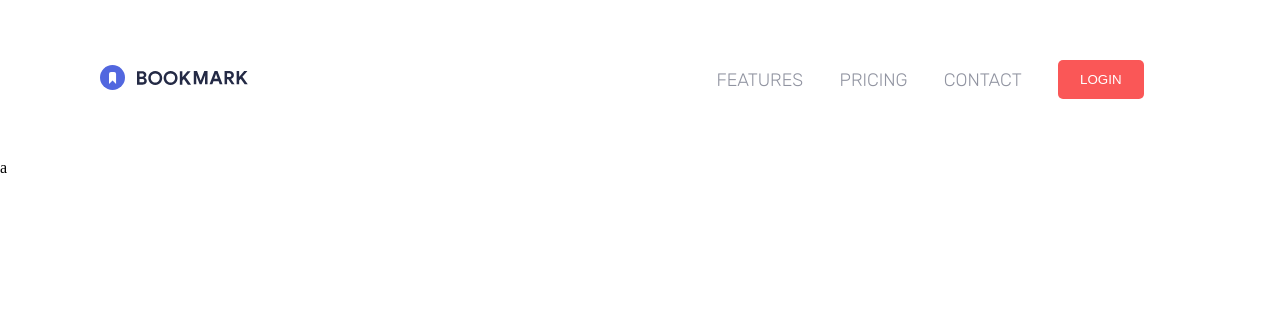
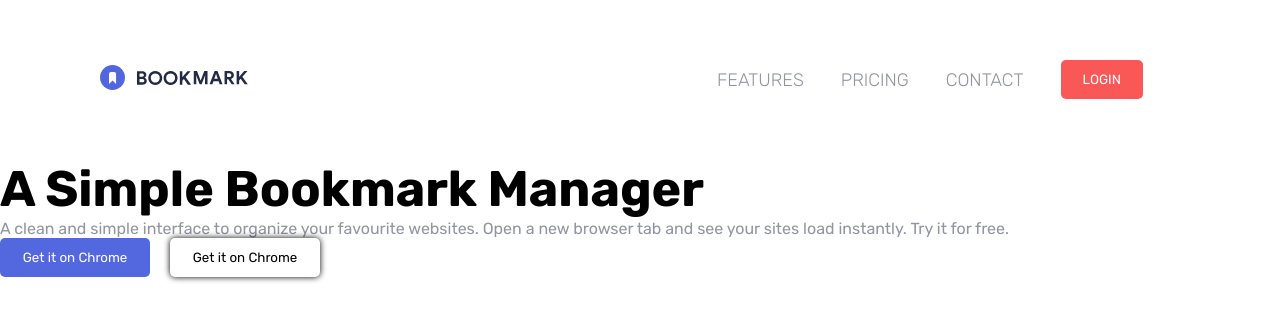
Before and after one commit to breguenice3/bookmark-landing-page, a React (Create React App) app: page / in a window 1280 px wide. Shown: the top 320 px of the page. Built offline with nearby package versions, Linux system fonts and the light colour scheme.

Commit message:
iniciando estilização da primeira section

```diff
--- a/src/app.css
+++ b/src/app.css
@@ -4,4 +4,5 @@
     margin: 0px;
     padding: 0px;
     box-sizing: border-box;
+    font-family: "Rubik", sans-serif;
 }
--- /dev/null
+++ b/src/components/header/header.tsx
@@ -0,0 +1,66 @@
+import styled from "styled-components"
+
+export default function Header() {
+    return (
+        <HeaderStyle>
+            <LogoBookmark />
+
+            <div>
+                <ul>
+                    <li>FEATURES</li>
+                    <li>PRICING</li>
+                    <li>CONTACT</li>
+                    <button>LOGIN</button>
+                </ul>
+            </div>
+        </HeaderStyle>
+    )
+}
+
+const LogoBookmark = styled.div`
+    width: 300px;
+    height: 30px;
+    background-image: url('../../images/logo-bookmark.svg');
+    background-repeat: no-repeat;
+    `
+const HeaderStyle = styled.header`
+        width: 100vw;
+        display: flex;
+        justify-content: space-between;
+        align-items: center;
+        padding: 60px 100px;
+
+        &   ul{
+            display: flex;
+            justify-content: space-evenly;
+            width: 500px;
+            list-style: none;
+            font-weight: 300;
+            color: hsl(229, 8%, 60%);
+            font-size: 18px;
+            align-items: center;
+
+            & li{
+                cursor: pointer;
+            }
+
+            & li:hover{
+                color: hsl(0, 94%, 66%);
+            }
+
+            & button{
+                background-color: hsl(0, 94%, 66%);
+                padding: 10px 20px;
+                border-radius: 5px;
+                color: white;
+                border: 2px solid transparent;
+            }
+
+            & button:hover{
+                background-color: white;
+                color: hsl(0, 94%, 66%);
+                cursor: pointer;
+                border: 2px solid hsl(0, 94%, 66%);
+            }
+        }
+    `
--- a/src/pages/homepage.tsx
+++ b/src/pages/homepage.tsx
@@ -1,74 +1,76 @@
 import styled from "styled-components"
+import Header from "../components/header/header"
 
 export default function Homepage() {
     return (
         <div>
-            <Header>
-                <LogoBookmark>
 
-                </LogoBookmark>
+            <Header />
+
+            <FirstSection>
                 <div>
-                    <ul>
-                        <li>FEATURES</li>
-                        <li>PRICING</li>
-                        <li>CONTACT</li>
-                        <button>LOGIN</button>
-                    </ul>
+                    <h1>A Simple Bookmark Manager</h1>
+                    <p>A clean and simple interface to organize your favourite websites. Open a new
+                        browser tab and see your sites load instantly. Try it for free.
+                    </p>
+                    <ButtonContainer>
+                        <BlueButton>Get it on Chrome</BlueButton>
+                        <GrayButton>Get it on Chrome</GrayButton>
+                    </ButtonContainer>
                 </div>
-            </Header>
-
-            <section>
-                a
-            </section>
+            </FirstSection>
         </div>
     )
 }
 
-    const LogoBookmark = styled.div`
-    width: 300px;
-    height: 30px;
-    background-image: url('../../images/logo-bookmark.svg');
-    background-repeat: no-repeat;
-    `
-    const Header = styled.header`
-        width: 100vw;
-        display: flex;
-        justify-content: space-between;
-        align-items: center;
-        padding: 60px 100px;
 
-        &   ul{
-            display: flex;
-            justify-content: space-evenly;
-            width: 500px;
-            list-style: none;
-            font-family: "Rubik", sans-serif;
-            font-weight: 300;
-            color: hsl(229, 8%, 60%);
-            font-size: 18px;
-            align-items: center;
+const ButtonContainer = styled.div`
+    display: flex;
+    gap: 20px;
+    width: auto;
+    height: auto;
+`
 
-            & li{
-                cursor: pointer;
-            }
+const BlueButton = styled.button`
+    width: 150px;
+    padding: 10px 20px;
+    border: 2px solid transparent;
+    cursor: pointer;
+    background-color: hsl(231, 69%, 60%);
+    color: white;
+    border-radius: 5px;
+    font-weight: 400;
+    &:hover{
+        border: 2px solid hsl(231, 69%, 60%);
+        background-color: transparent;
+        color: hsl(231, 69%, 60%);
+    }
+`
 
-            & li:hover{
-                color: hsl(0, 94%, 66%);
-            }
+const GrayButton = styled.button`
+    width: 150px;
+    padding: 10px 20px;
+    border: 2px solid transparent;
+    cursor: pointer;
+    background-color: transparent;
+    color: black;
+    border-radius: 5px;
+    box-shadow: 0px 0px 6px black;
+    font-weight: 400;
+    &:hover{
+        border: 2px solid black;
+        background-color: transparent;
+        color: #000000c8;
+        box-shadow: none;
+    }
+`
 
-            & button{
-                background-color: hsl(0, 94%, 66%);
-                padding: 10px 20px;
-                border-radius: 5px;
-                color: white;
-                border: 2px solid transparent;
-            }
+const FirstSection = styled.section`
+    & h1{
+        font-size: 50px;
+    }
 
-            & button:hover{
-                background-color: white;
-                color: hsl(0, 94%, 66%);
-                cursor: pointer;
-                border: 2px solid hsl(0, 94%, 66%);
-            }
-        }
-    `
+    & p{
+        color: hsl(229, 8%, 60%);
+    }
+`
```
Also changed, not shown: src/components/button.tsx (deleted, +0 -12 lines).
